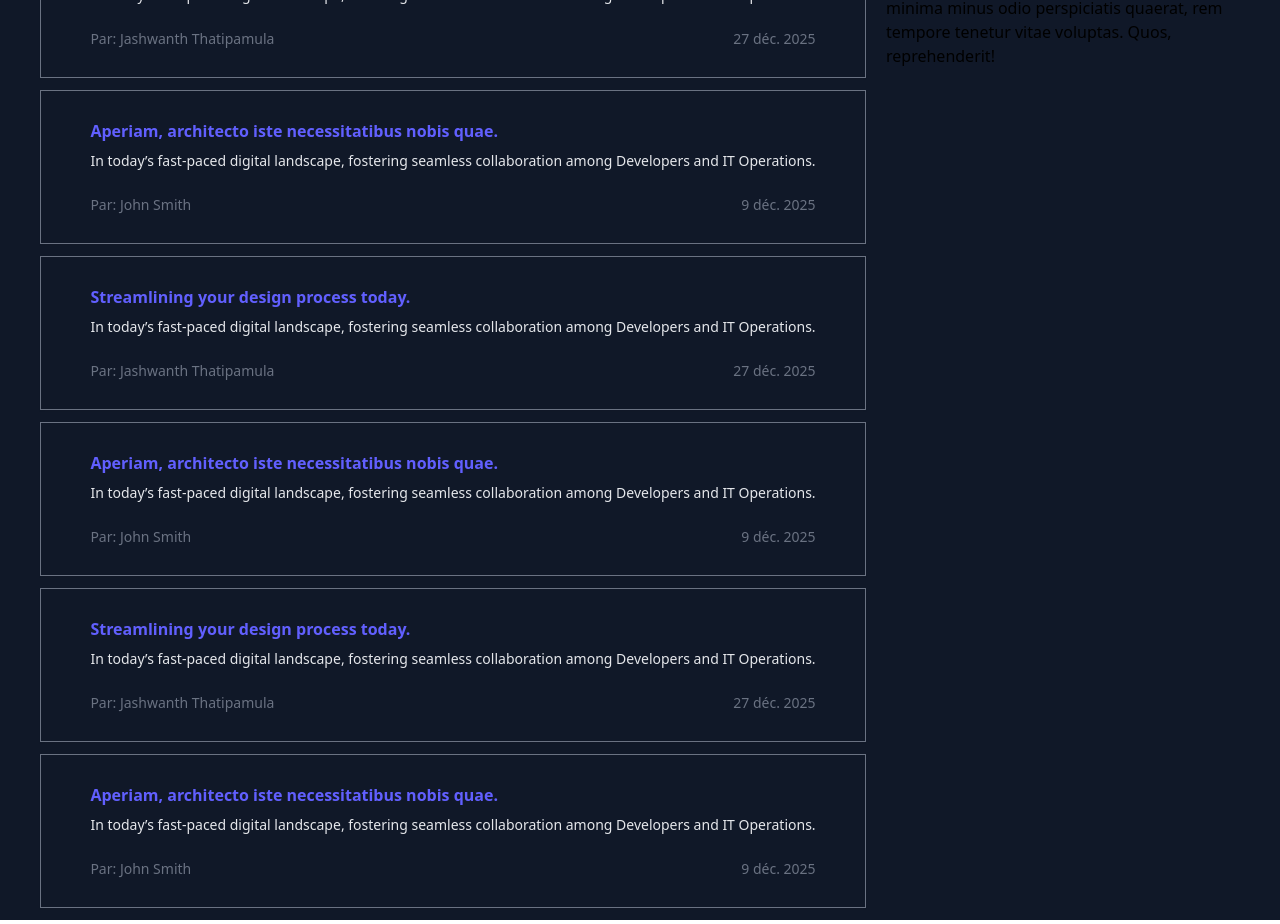
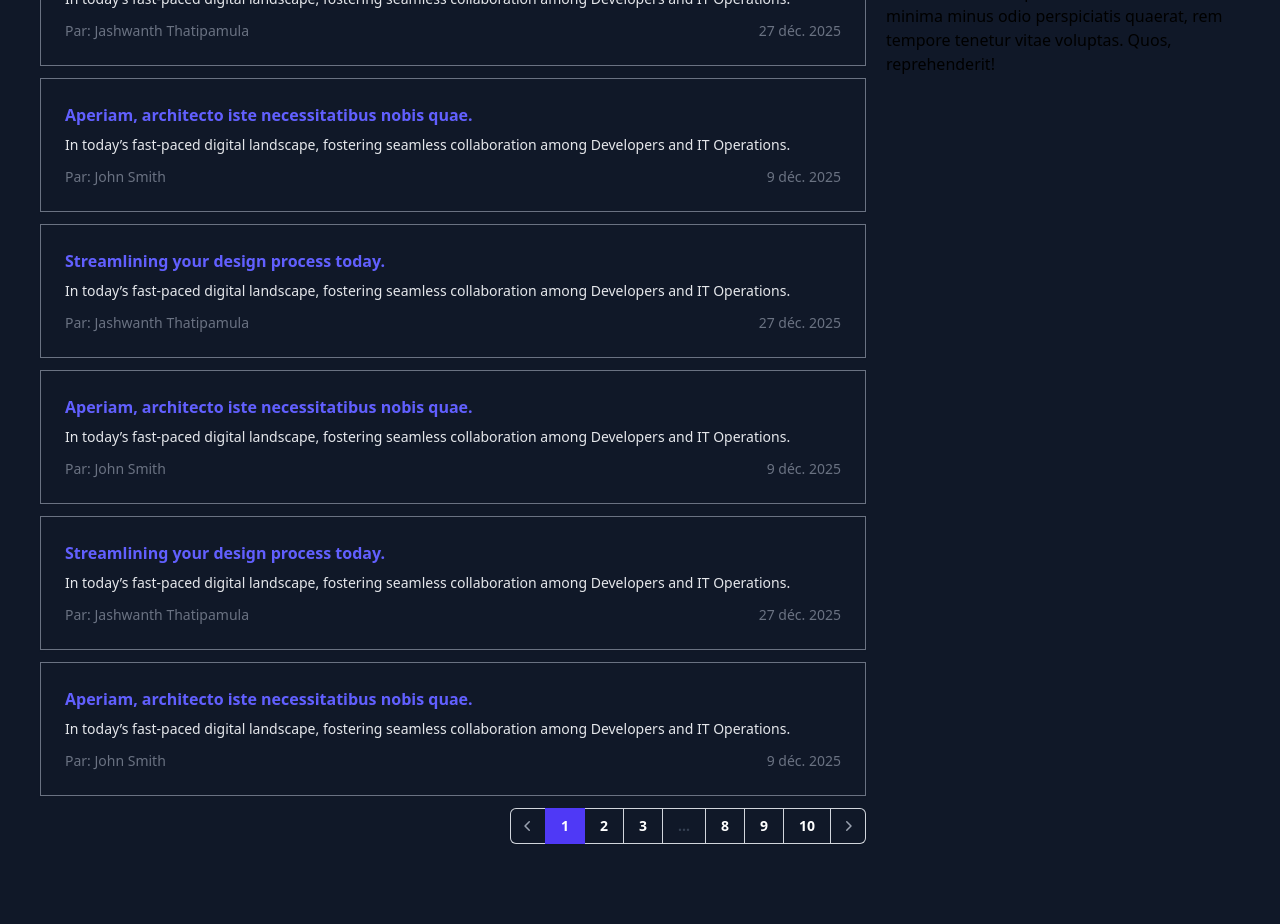
Before and after one commit to Meindonsa/techwatch-webapp, a Vue app: page / in a window 1280 px wide. Shown: the part 220-1144 px from the top of the page. Built offline with nearby package versions, Linux system fonts and the light colour scheme; the HTML template or start-up script is replaced by a standard one.

Commit message:
feat: Add paginator and display article detail

```diff
--- a/src/features/articles/Article.vue
+++ b/src/features/articles/Article.vue
@@ -2,8 +2,11 @@
 import { useRouter } from 'vue-router'
 import { computed, onMounted, ref } from 'vue'
 import { useArticleStore } from '@/core/stores/article.ts'
+import Sources from '@/features/home/Sources.vue'
+import { datePipe } from '@/shared/service/DateFormatter.ts'
 
 const router = useRouter()
+const { formatDate } = datePipe()
 const useArticle = useArticleStore()
 const article = computed(() => useArticle.data)
 const fid = ref(router.currentRoute.value.params.fid as string)
@@ -15,8 +18,25 @@ onMounted(() => {
 
 <template>
   <main class="maw-w-screen w-screen min-h-screen bg-gray-900 pt-20 px-10">
-    <h1>Article</h1>
-    {{ article }}
+    <div class="flex gap-5">
+      <div class="w-[70%]">
+        <h1 class="text-xl text-indigo-500 font-bold mb-5">{{ article.title }}</h1>
+        <div class="text-white mb-5" v-html="article.content"></div>
+        <div class="flex justify-between text-sm italic font-thin text-gray-100">
+          <span>
+            Source :
+            <a href="https://google.com" target="_blank" class="underline underline-offset-4">
+              Google.com
+            </a>
+            - {{ article.author }}
+          </span>
+          <span>{{ formatDate(article.fetchedDate, 'medium') }}</span>
+        </div>
+      </div>
+      <div class="w-[30%]">
+        <Sources />
+      </div>
+    </div>
   </main>
 </template>
 
--- a/src/features/home/ArticleITem.vue
+++ b/src/features/home/ArticleITem.vue
@@ -9,13 +9,13 @@ const { formatDate } = datePipe()
   <RouterLink
     :to="'article/' + article.fid"
     :state="{ article: article }"
-    class="flex flex-col items-center bg-neutral-primary-soft p-3 mb-3 border border-gray-500 hover:border-gray-50 rounded-base shadow-xs cursor-pointer"
+    class="flex flex-col bg-neutral-primary-soft p-2 mb-3 border border-gray-500 transition ease-in-out duration-300 hover:border-gray-50 rounded-base shadow-xs cursor-pointer"
   >
     <div class="flex flex-col justify-between md:p-4 leading-normal">
       <h5 class="mb-2 text-md font-bold text-indigo-500">
         {{ article.title }}
       </h5>
-      <p class="mb-6 text-sm text-gray-200">
+      <p class="mb-3 text-sm text-gray-200">
         In today’s fast-paced digital landscape, fostering seamless collaboration among Developers
         and IT Operations.
       </p>
--- a/src/features/home/HomeView.vue
+++ b/src/features/home/HomeView.vue
@@ -4,6 +4,7 @@ import ArticleITem from '@/features/home/ArticleITem.vue'
 import Sources from '@/features/home/Sources.vue'
 import { ref } from 'vue'
 import { articleData } from '@/shared/service/ArticleData.ts'
+import Paginator from '@/shared/components/Paginator.vue'
 
 const useFilter = useFilterStore()
 
@@ -11,13 +12,14 @@ const articles = ref(articleData)
 </script>
 
 <template>
-  <main class="maw-w-screen w-screen min-h-screen bg-gray-900 pt-20 px-10">
-    <h1 class="mb-10">Home</h1>
+  <main class="maw-w-screen w-screen min-h-screen bg-gray-900 py-20 px-10">
+    <h1 class="text-2xl font-bold text-white mb-10">Accueil</h1>
     <div class="flex gap-5">
       <div class="w-[70%]">
         <TransitionGroup>
           <ArticleITem v-for="article in articles" :key="article.fid" :article="article" />
         </TransitionGroup>
+        <Paginator/>
       </div>
       <div class="w-[30%]">
         <Sources />
--- /dev/null
+++ b/src/shared/components/Paginator.vue
@@ -0,0 +1,84 @@
+<script setup lang="ts"></script>
+
+<template>
+  <div class="flex sm:items-center md:justify-end">
+    <nav aria-label="Pagination" class="isolate inline-flex -space-x-px rounded-md shadow-xs">
+      <a
+        href="#"
+        class="relative inline-flex items-center rounded-l-md px-2 py-2 text-gray-400 inset-ring inset-ring-gray-300 hover:bg-gray-50 focus:z-20 focus:outline-offset-0"
+      >
+        <span class="sr-only">Previous</span>
+        <svg
+          viewBox="0 0 20 20"
+          fill="currentColor"
+          data-slot="icon"
+          aria-hidden="true"
+          class="size-5"
+        >
+          <path
+            d="M11.78 5.22a.75.75 0 0 1 0 1.06L8.06 10l3.72 3.72a.75.75 0 1 1-1.06 1.06l-4.25-4.25a.75.75 0 0 1 0-1.06l4.25-4.25a.75.75 0 0 1 1.06 0Z"
+            clip-rule="evenodd"
+            fill-rule="evenodd"
+          />
+        </svg>
+      </a>
+      <!-- Current: "z-10 bg-indigo-600 text-white focus-visible:outline-2 focus-visible:outline-offset-2 focus-visible:outline-indigo-600", Default: "text-gray-900 inset-ring inset-ring-gray-300 hover:bg-gray-50 focus:outline-offset-0" -->
+      <a
+        href="#"
+        aria-current="page"
+        class="relative z-10 inline-flex items-center bg-indigo-600 px-4 py-2 text-sm font-semibold text-white focus:z-20 focus-visible:outline-2 focus-visible:outline-offset-2 focus-visible:outline-indigo-600"
+        >1</a
+      >
+      <a
+        href="#"
+        class="relative inline-flex items-center px-4 py-2 text-sm font-semibold text-white inset-ring inset-ring-gray-300 hover:bg-gray-50 focus:z-20 focus:outline-offset-0"
+        >2</a
+      >
+      <a
+        href="#"
+        class="relative hidden items-center px-4 py-2 text-sm font-semibold text-white inset-ring inset-ring-gray-300 hover:bg-gray-50 focus:z-20 focus:outline-offset-0 md:inline-flex"
+        >3</a
+      >
+      <span
+        class="relative inline-flex items-center px-4 py-2 text-sm font-semibold text-gray-700 inset-ring inset-ring-gray-300 focus:outline-offset-0"
+        >...</span
+      >
+      <a
+        href="#"
+        class="relative hidden items-center px-4 py-2 text-sm font-semibold text-white inset-ring inset-ring-gray-300 hover:bg-gray-50 focus:z-20 focus:outline-offset-0 md:inline-flex"
+        >8</a
+      >
+      <a
+        href="#"
+        class="relative inline-flex items-center px-4 py-2 text-sm font-semibold text-white inset-ring inset-ring-gray-300 hover:bg-gray-50 focus:z-20 focus:outline-offset-0"
+        >9</a
+      >
+      <a
+        href="#"
+        class="relative inline-flex items-center px-4 py-2 text-sm font-semibold text-white inset-ring inset-ring-gray-300 hover:bg-gray-50 focus:z-20 focus:outline-offset-0"
+        >10</a
+      >
+      <a
+        href="#"
+        class="relative inline-flex items-center rounded-r-md px-2 py-2 text-gray-400 inset-ring inset-ring-gray-300 hover:bg-gray-50 focus:z-20 focus:outline-offset-0"
+      >
+        <span class="sr-only">Next</span>
+        <svg
+          viewBox="0 0 20 20"
+          fill="currentColor"
+          data-slot="icon"
+          aria-hidden="true"
+          class="size-5"
+        >
+          <path
+            d="M8.22 5.22a.75.75 0 0 1 1.06 0l4.25 4.25a.75.75 0 0 1 0 1.06l-4.25 4.25a.75.75 0 0 1-1.06-1.06L11.94 10 8.22 6.28a.75.75 0 0 1 0-1.06Z"
+            clip-rule="evenodd"
+            fill-rule="evenodd"
+          />
+        </svg>
+      </a>
+    </nav>
+  </div>
+</template>
+
+<style scoped></style>
```
